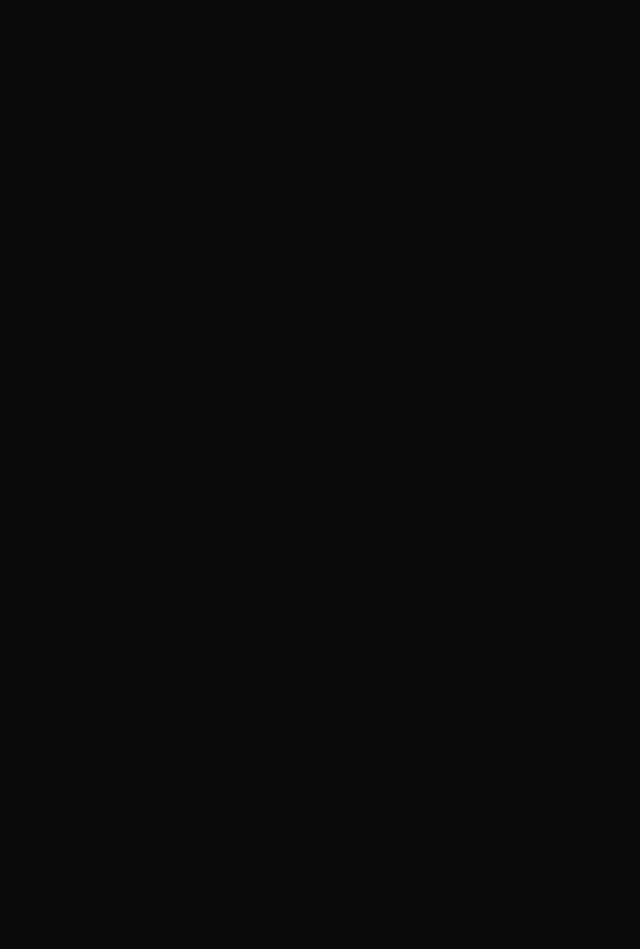
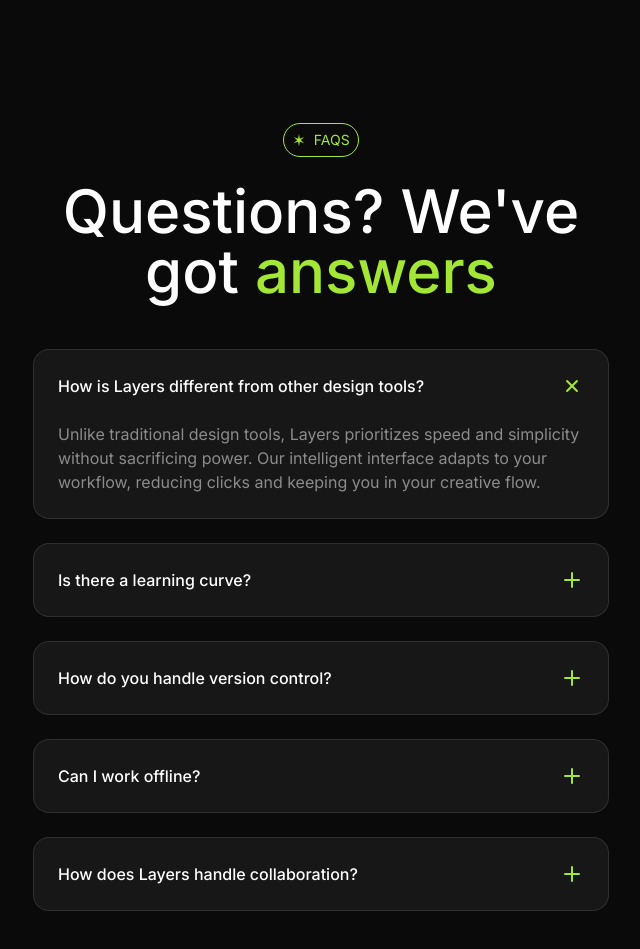
Before and after one commit to NatnaelDemelash/Layers-Clone-, a Next.js app: page / in a window 1280 px wide. Shown: the part 3920-4869 px from the top of the page, without its empty margins (319-959 px from the left). Before the commit the page ends 3947 px from the top, so only its background shows below. Built offline with nearby package versions, Linux system fonts and the light colour scheme.

Commit message:
create FAQ section

```diff
--- a/src/app/page.tsx
+++ b/src/app/page.tsx
@@ -4,6 +4,7 @@
 import LogoTicker from '@/sections/LogoTicker';
 import Navbar from '@/sections/Navbar';
 import Integrations from '@/sections/Integrations';
+import Faqs from '@/sections/Faqs';
 
 export default function Home() {
   return (
@@ -14,6 +15,7 @@
       <Introduction />
       <Features />
       <Integrations />
+      <Faqs />
     </>
   );
 }
--- a/src/sections/Faqs.tsx
+++ b/src/sections/Faqs.tsx
@@ -1,26 +1,87 @@
+import Tags from '@/components/Tags';
+import { twMerge } from 'tailwind-merge';
+
 const faqs = [
   {
-        question: "How is Layers different from other design tools?",
-        answer: "Unlike traditional design tools, Layers prioritizes speed and simplicity without sacrificing power. Our intelligent interface adapts to your workflow, reducing clicks and keeping you in your creative flow.",
+    question: 'How is Layers different from other design tools?',
+    answer:
+      'Unlike traditional design tools, Layers prioritizes speed and simplicity without sacrificing power. Our intelligent interface adapts to your workflow, reducing clicks and keeping you in your creative flow.',
   },
   {
-        question: "Is there a learning curve?",
-        answer: "Layers is designed to feel intuitive from day one. Most designers are productive within hours, not weeks. We also provide interactive tutorials and comprehensive documentation to help you get started.",
+    question: 'Is there a learning curve?',
+    answer:
+      'Layers is designed to feel intuitive from day one. Most designers are productive within hours, not weeks. We also provide interactive tutorials and comprehensive documentation to help you get started.',
   },
   {
-        question: "How do you handle version control?",
-        answer: "Every change in Layers is automatically saved and versioned. You can review history, restore previous versions, and create named versions for important milestones.",
+    question: 'How do you handle version control?',
+    answer:
+      'Every change in Layers is automatically saved and versioned. You can review history, restore previous versions, and create named versions for important milestones.',
   },
   {
-        question: "Can I work offline?",
-        answer: "Yes! Layers includes a robust offline mode. Changes sync automatically when you're back online, so you can keep working anywhere.",
+    question: 'Can I work offline?',
+    answer:
+      "Yes! Layers includes a robust offline mode. Changes sync automatically when you're back online, so you can keep working anywhere.",
   },
   {
-        question: "How does Layers handle collaboration?",
-        answer: "Layers is built for collaboration. You can invite team members to your projects, share feedback, and work together in real-time.",
+    question: 'How does Layers handle collaboration?',
+    answer:
+      'Layers is built for collaboration. You can invite team members to your projects, share feedback, and work together in real-time.',
   },
 ];
 
 export default function Faqs() {
-    return <div>Faqs</div>;
+  const selectedIndex = 0;
+
+  return (
+    <section className="py-24">
+      <div className="container">
+        <div className="flex justify-center">
+          <Tags>FAQS</Tags>
+        </div>
+        <h2 className="text-6xl font-medium mt-6 text-center max-w-xl mx-auto">
+          Questions? We&apos;ve got{' '}
+          <span className="text-lime-400">answers</span>
+        </h2>
+
+        <div className="mt-12 flex flex-col gap-6 max-w-xl mx-auto">
+          {faqs.map((faq, faqIndex) => (
+            <div
+              key={faq.question}
+              className="bg-neutral-900 border border-white/10 p-6 rounded-2xl"
+            >
+              <div className="flex justify-between items-center">
+                <h3 className="font-medium">{faq.question}</h3>
+                <svg
+                  xmlns="http://www.w3.org/2000/svg"
+                  width="24"
+                  height="24"
+                  viewBox="0 0 24 24"
+                  fill="none"
+                  stroke="currentColor"
+                  strokeWidth="2"
+                  strokeLinecap="round"
+                  strokeLinejoin="round"
+                  className={twMerge(
+                    'feather feather-plus text-lime-400 flex-shrink-0',
+                    selectedIndex === faqIndex && 'rotate-45'
+                  )}
+                >
+                  <line x1="12" y1="5" x2="12" y2="19"></line>
+                  <line x1="5" y1="12" x2="19" y2="12"></line>
+                </svg>
+              </div>
+              <div
+                className={twMerge(
+                  'mt-6',
+                  selectedIndex !== faqIndex && 'hidden'
+                )}
+              >
+                <p className="text-white/50">{faq.answer}</p>
+              </div>
+            </div>
+          ))}
+        </div>
+      </div>
+    </section>
+  );
 }
```
Lines whose indentation alone changed are shown as unchanged.
